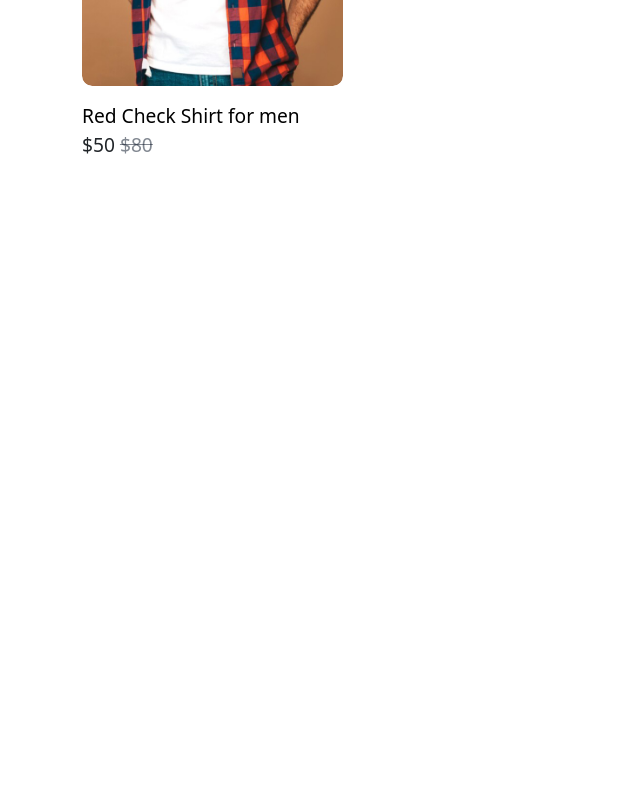
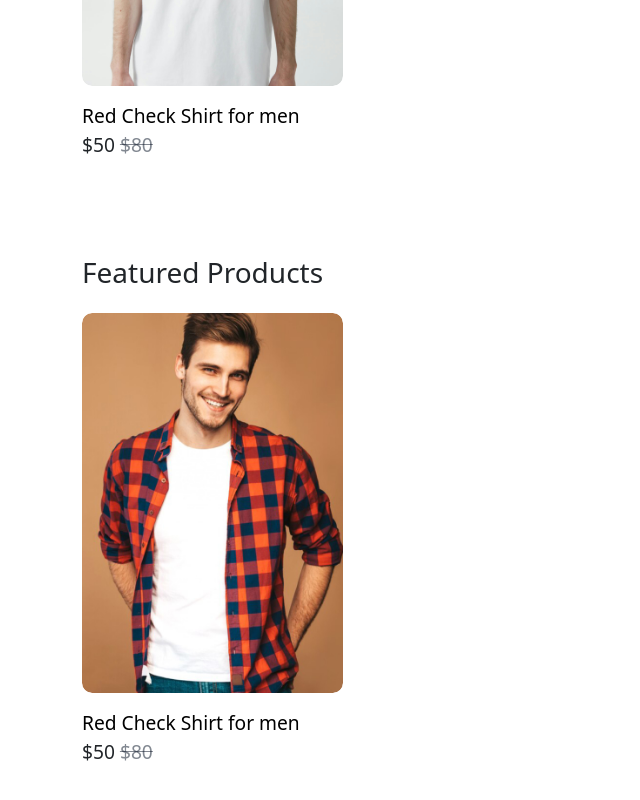
Before and after one commit to Developerzakir/react_laravel_ecom_frontend, a React (Vite) app: page / in a window 1280 px wide. Shown: the part 1112-1912 px from the top of the page, without its empty margins (0-640 px from the left). Before the commit the page ends 1320 px from the top, so only its background shows below. Built offline with nearby package versions, Linux system fonts and the light colour scheme.

Commit message:
Featured Products Section design

```diff
--- /dev/null
+++ b/src/components/common/FeaturedProducts.jsx
@@ -0,0 +1,31 @@
+import React from 'react'
+import ProductImg from '../../assets/images/Mens/eight.jpg';
+
+const FeaturedProducts = () => {
+  return (
+    <section className='section-2 py-5'>
+           <div className="container">
+           <h3>Featured Products</h3>
+            <div className="row mt-4">
+                <div className="col-md-3">
+                <div className="product card border-0">
+                    <div className="card-img">
+                        <img src={ProductImg} alt="" className='w-100' />
+                    </div>
+                    <div className="card-body pt-3">
+                    <a href="">
+                        Red Check Shirt for men
+                    </a>
+                    <div className="price">
+                        $50 <del>$80</del>
+                    </div>
+                    </div>
+                </div>
+                </div>
+            </div>
+           </div>
+       </section>
+  )
+}
+
+export default FeaturedProducts
--- a/src/components/common/Home.jsx
+++ b/src/components/common/Home.jsx
@@ -6,6 +6,7 @@
 import SliderOneImg from '../../assets/images/banner-1.jpg';
 import SliderTwoImg from '../../assets/images/banner-2.jpg';
 import LatestProducts from './LatestProducts';
+import FeaturedProducts from './FeaturedProducts';
 
 
 const Home = () => {
@@ -76,6 +77,10 @@
        {/* New Arrivals section start  */}
          <LatestProducts />
        {/* New Arrivals section  end  */}
+
+       {/* Featured Products section start  */}
+       <FeaturedProducts />
+       {/* Featured Products section  end  */}
     </>
   )
 }
--- a/src/components/common/LatestProducts.jsx
+++ b/src/components/common/LatestProducts.jsx
@@ -1,5 +1,5 @@
 import React from 'react'
-import ProductImg from '../../assets/images/Mens/eight.jpg';
+import ProductImg from '../../assets/images/Mens/seven.jpg';
 
 const LatestProducts = () => {
   return (
```
Lines whose indentation alone changed are shown as unchanged.
